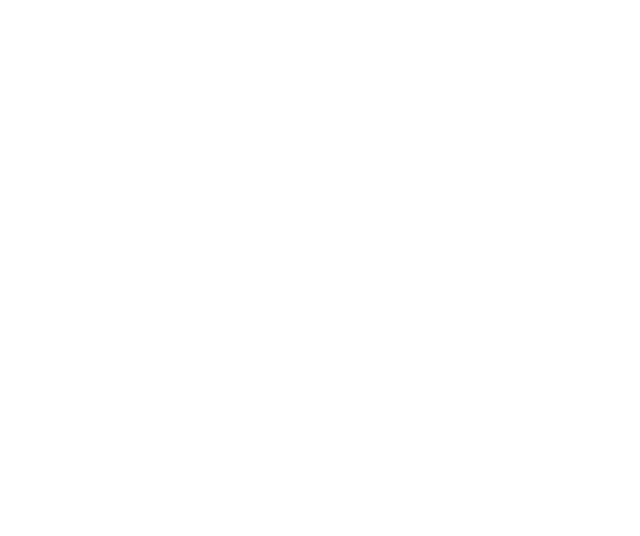
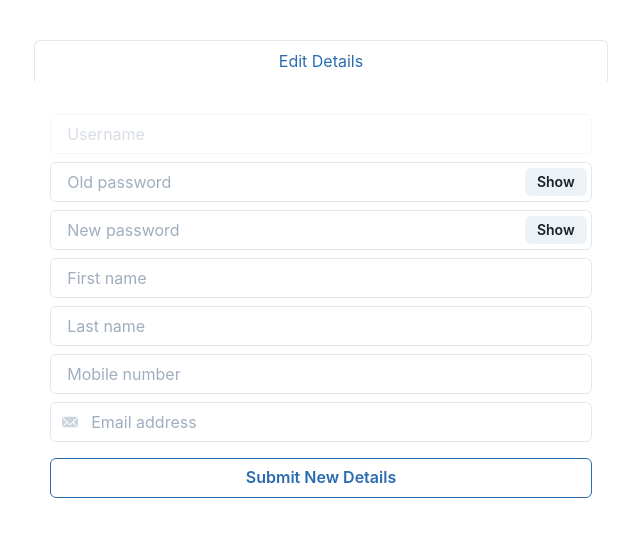
Before and after one commit to cgkw94/Keebs, a React (Create React App) app in the folder frontend/: page /user/edit in a window 1280 px wide. Shown: the top 536 px of the page, without its empty margins (319-959 px from the left). Built offline with nearby package versions, Linux system fonts and the light colour scheme; no server answers.

Commit message:
added userdetails update & create address

```diff
--- a/frontend/src/App.js
+++ b/frontend/src/App.js
@@ -4,6 +4,8 @@ import LandingPage from "./components/LandingPage";
 import Cookies from "universal-cookie";
 
 import Login from "./components/Login";
+import UserDetails from "./components/UserDetails";
+import UserPage from "./components/UserPage";
 
 function App() {
   const cookies = new Cookies();
@@ -20,6 +22,12 @@ function App() {
       <Route exact path="/login">
         <Login />
       </Route>
+      <Route exact path="/user">
+        <UserPage />
+      </Route>
+      <Route exact path="/user/edit">
+        <UserDetails />
+      </Route>
     </>
   );
 }
--- a/frontend/src/components/LandingPage.js
+++ b/frontend/src/components/LandingPage.js
@@ -4,15 +4,19 @@ import Cookies from "universal-cookie";
 const LandingPage = () => {
   const cookies = new Cookies();
 
-  const [username, setUsername] = useState(cookies.get("username"));
-  const [token, setToken] = useState(cookies.get("token"));
-  const [admin, setAdmin] = useState(cookies.get("admin"));
+  const storedJwt = cookies.get("token");
+  const storedUsername = cookies.get("username");
+  const storedAdmin = cookies.get("admin");
+  const storedLogged = cookies.get("loggedIn");
 
-  console.log(cookies.get("username"));
+  const [jwt, setJwt] = useState(storedJwt || null);
+  const [username, setUsername] = useState(storedUsername || null);
+  const [admin, setAdmin] = useState(storedAdmin || null);
+  const [isLogged, setIsLogged] = storedLogged || null;
 
   return (
     <div>
-      <p>blahs</p>
+      <p>{jwt}</p>
     </div>
   );
 };
--- a/frontend/src/components/Login.js
+++ b/frontend/src/components/Login.js
@@ -32,7 +32,8 @@ const Login2 = () => {
     email: "",
   });
 
-  const [show, setShow] = React.useState(false);
+  const [show, setShow] = useState(false);
+
   const handleClick = () => setShow(!show);
 
   const cookies = new Cookies();
@@ -70,6 +71,8 @@ const Login2 = () => {
         path: "/",
         maxAge: 2 * 60 * 60,
       });
+
+      window.location.href = "/";
     } else {
       setError(data);
     }
@@ -156,6 +159,15 @@ const Login2 = () => {
       body: JSON.stringify(newUser),
     });
     const data = await res.json();
+
+    if (
+      data ===
+      'duplicate key value violates unique constraint "unique_username"'
+    ) {
+      setError("Username taken");
+    } else {
+      window.location.reload();
+    }
   };
 
   return (
--- /dev/null
+++ b/frontend/src/components/UserDetails.js
@@ -0,0 +1,214 @@
+import React, { useEffect, useState } from "react";
+import {
+  Container,
+  Tabs,
+  TabList,
+  TabPanels,
+  Tab,
+  TabPanel,
+  FormControl,
+  FormErrorMessage,
+  Input,
+  InputGroup,
+  InputLeftElement,
+  InputRightElement,
+  Button,
+  Stack,
+} from "@chakra-ui/react";
+import { EmailIcon } from "@chakra-ui/icons";
+import Cookies from "universal-cookie";
+
+const UserDetails = () => {
+  const cookies = new Cookies();
+  const storedJwt = cookies.get("token");
+
+  const [jwt, setJwt] = useState(storedJwt || null);
+  const [username, setUsername] = useState("");
+  const [userDetails, setUserDetails] = useState({
+    customer_id: "",
+    oldPassword: "",
+    newPassword: "",
+    first_name: "",
+    last_name: "",
+    mobile_number: "",
+    email: "",
+  });
+  const [error, setError] = useState("");
+  const [show, setShow] = useState(false);
+
+  const handleClick = () => setShow(!show);
+
+  const fetchUserDetails = async (url) => {
+    const res = await fetch(url, {
+      method: "GET",
+      headers: {
+        Authorization: "Bearer " + jwt,
+        "Content-Type": "application/json",
+      },
+    });
+    const data = await res.json();
+    setUsername(data.username);
+    setUserDetails({
+      customer_id: data.customer_id,
+      oldPassword: "",
+      newPassword: "",
+      first_name: data.first_name,
+      last_name: data.last_name,
+      mobile_number: data.mobile_number,
+      email: data.email,
+    });
+  };
+
+  useEffect(() => {
+    fetchUserDetails("http://localhost:5002/user/");
+  }, []);
+
+  const handleOldPassword = (e) => {
+    setUserDetails((prevState) => {
+      return { ...prevState, oldPassword: e.target.value };
+    });
+  };
+
+  const handleNewPassword = (e) => {
+    setUserDetails((prevState) => {
+      return { ...prevState, newPassword: e.target.value };
+    });
+  };
+
+  const handleFirstName = (e) => {
+    setUserDetails((prevState) => {
+      return { ...prevState, first_name: e.target.value };
+    });
+  };
+
+  const handleLastName = (e) => {
+    setUserDetails((prevState) => {
+      return { ...prevState, last_name: e.target.value };
+    });
+  };
+
+  const handleMobileNum = (e) => {
+    setUserDetails((prevState) => {
+      return { ...prevState, mobile_number: e.target.value };
+    });
+  };
+
+  const handleEmail = (e) => {
+    setUserDetails((prevState) => {
+      return { ...prevState, email: e.target.value };
+    });
+  };
+
+  const updateDetails = async (userDetails) => {
+    const res = await fetch("http://localhost:5002/user/update", {
+      method: "PATCH",
+      headers: {
+        Authorization: "Bearer " + jwt,
+        "Content-Type": "application/json",
+      },
+      body: JSON.stringify({ userDetails }),
+    });
+    const data = await res.json();
+    setError(data);
+  };
+
+  const handleNewDetails = (e) => {
+    e.preventDefault();
+
+    updateDetails(userDetails);
+  };
+
+  return (
+    <>
+      <Container w="75%" mt="10">
+        <Tabs w="100%" isFitted variant="enclosed" colorScheme="blue">
+          <TabList mb="1em">
+            <Tab>Edit Details</Tab>
+          </TabList>
+          <TabPanels>
+            <TabPanel>
+              <Stack direction="column" spacing={2}>
+                <Input
+                  placeholder="Username"
+                  size="md"
+                  value={username}
+                  isDisabled="true"
+                />
+
+                <InputGroup size="md">
+                  <Input
+                    pr="4.5rem"
+                    type={show ? "text" : "password"}
+                    placeholder="Old password"
+                    onChange={handleOldPassword}
+                  />
+                  <InputRightElement width="4.5rem">
+                    <Button h="1.75rem" size="sm" onClick={handleClick}>
+                      {show ? "Hide" : "Show"}
+                    </Button>
+                  </InputRightElement>
+                </InputGroup>
+                <InputGroup size="md">
+                  <Input
+                    pr="4.5rem"
+                    type={show ? "text" : "password"}
+                    placeholder="New password"
+                    onChange={handleNewPassword}
+                  />
+                  <InputRightElement width="4.5rem">
+                    <Button h="1.75rem" size="sm">
+                      {show ? "Hide" : "Show"}
+                    </Button>
+                  </InputRightElement>
+                </InputGroup>
+                <Input
+                  placeholder="First name"
+                  size="md"
+                  value={userDetails.first_name}
+                  onChange={handleFirstName}
+                />
+                <Input
+                  placeholder="Last name"
+                  size="md"
+                  value={userDetails.last_name}
+                  onChange={handleLastName}
+                />
+                <Input
+                  placeholder="Mobile number"
+                  size="md"
+                  value={userDetails.mobile_number}
+                  onChange={handleMobileNum}
+                />
+                <InputGroup>
+                  <InputLeftElement
+                    pointerEvents="none"
+                    children={<EmailIcon color="gray.300" />}
+                  />
+                  <Input
+                    type="email"
+                    placeholder="Email address"
+                    value={userDetails.email}
+                    onChange={handleEmail}
+                  />
+                </InputGroup>
+                <FormControl isInvalid={error}>
+                  <FormErrorMessage>{error}</FormErrorMessage>
+                </FormControl>
+                <Button
+                  colorScheme="blue"
+                  variant="outline"
+                  type="submit"
+                  onClick={handleNewDetails}
+                >
+                  Submit New Details
+                </Button>
+              </Stack>
+            </TabPanel>
+          </TabPanels>
+        </Tabs>
+      </Container>
+    </>
+  );
+};
+
+export default UserDetails;
--- /dev/null
+++ b/frontend/src/components/UserPage.js
@@ -0,0 +1,50 @@
+import React, { useEffect, useState } from "react";
+import Cookies from "universal-cookie";
+
+const UserPage = () => {
+  const cookies = new Cookies();
+  const storedJwt = cookies.get("token");
+
+  const [jwt, setJwt] = useState(storedJwt || null);
+  const [userDetails, setUserDetails] = useState({
+    username: "",
+    first_name: "",
+    last_name: "",
+    mobile_number: "",
+    email: "",
+  });
+
+  const fetchUserDetails = async (url) => {
+    const res = await fetch(url, {
+      method: "GET",
+      headers: {
+        Authorization: "Bearer " + jwt,
+        "Content-Type": "application/json",
+      },
+    });
+    const data = await res.json();
+    setUserDetails({
+      username: data.username,
+      first_name: data.first_name,
+      last_name: data.last_name,
+      mobile_number: data.mobile_number,
+      email: data.email,
+    });
+  };
+
+  console.log(userDetails);
+  useEffect(() => {
+    fetchUserDetails("http://localhost:5002/user/");
+  }, []);
+
+  return (
+    <div>
+      <h1> My Account</h1>
+      <h4> Logout </h4>
+
+      <h3>Account Details</h3>
+    </div>
+  );
+};
+
+export default UserPage;
```
Also changed, not shown: frontend/src/components/AddressCard.js (added, +15 -0 lines), 1 other file (tests, documents, lock files or other folders).
